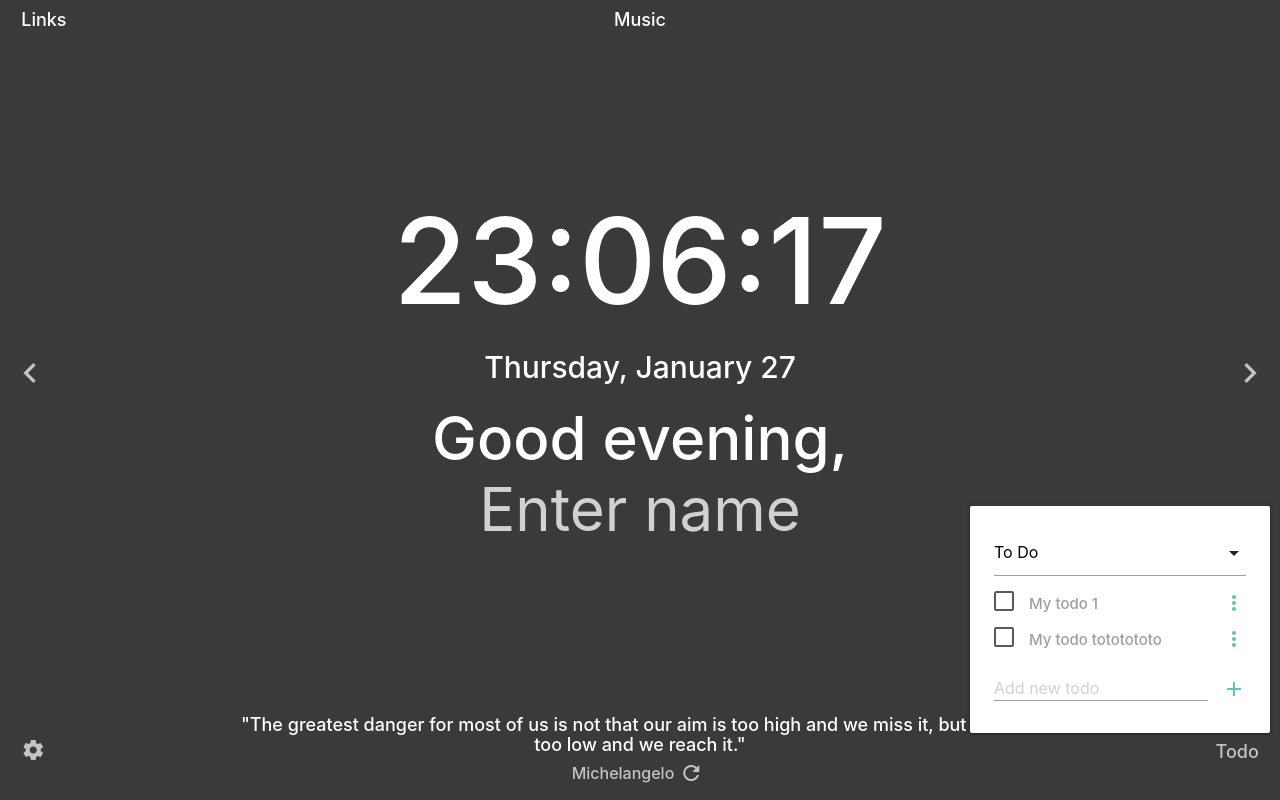
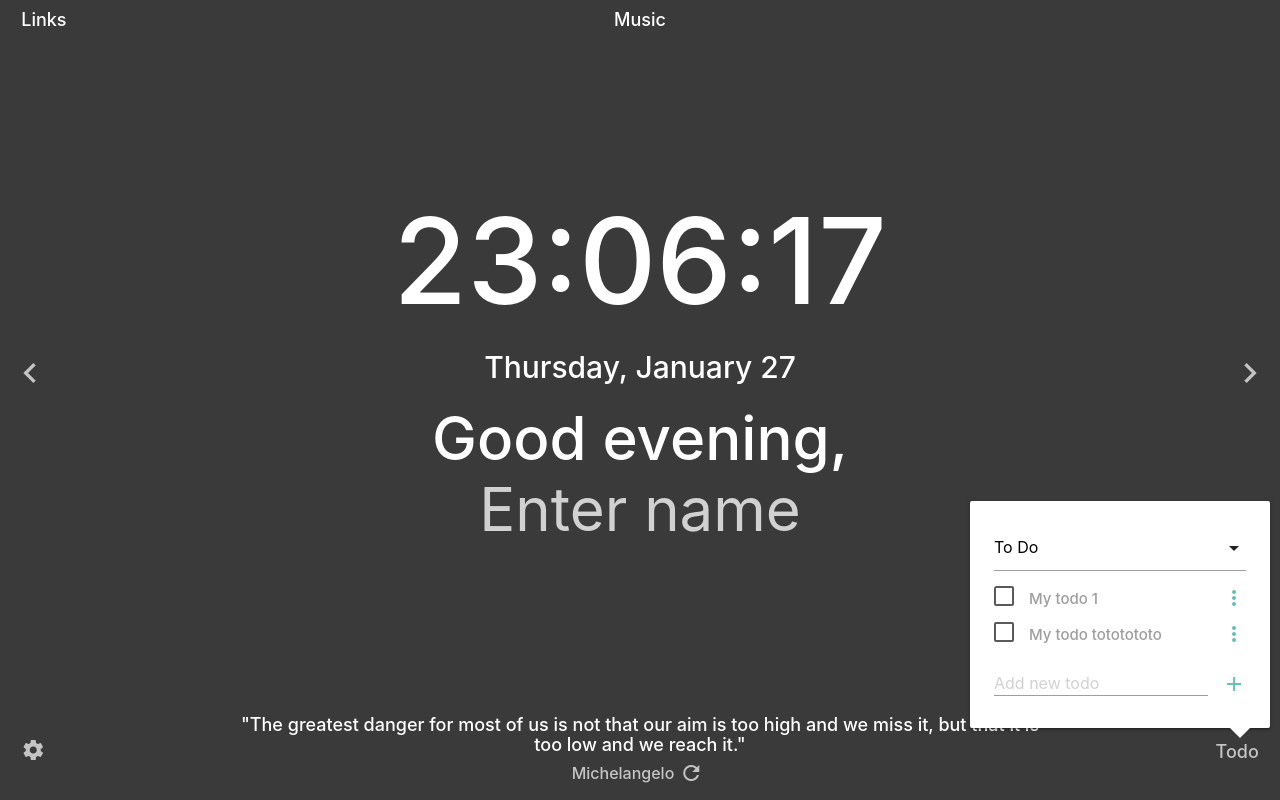
Before and after one commit to anstss/momentum, a React (Create React App) app in the folder momentum/: page / in a window 1280 px wide. Both pictures are taken after a click on the element "Todo". Built offline with nearby package versions, Linux system fonts and the light colour scheme; no server answers.

Commit message:
feat: show/hide todo-menu

```diff
--- a/momentum/src/components/todo/todo.scss
+++ b/momentum/src/components/todo/todo.scss
@@ -3,10 +3,21 @@
 
   &__container {
     position: absolute;
-    bottom: 15px;
+    bottom: 20px;
     right: 0;
     background-color: #fff;
     width: 300px;
+
+    &:after {
+      content: "";
+      position: absolute;
+      bottom: -10px;
+      right: 15px;
+      z-index: 10;
+      border-style: solid;
+      border-width: 15px 15px 0 15px;
+      border-color: #fff transparent transparent transparent;
+    }
   }
 
   &__select {
--- a/momentum/src/components/todo/todo.tsx
+++ b/momentum/src/components/todo/todo.tsx
@@ -48,6 +48,14 @@ const Todo = () => {
   const [fullTodoList, setFullTodoList] = useState<ITodo[]>([]);
   const [currentTodoList, setCurrentTodoList] = useState<ITodo[]>([]);
   const [todoType, setTodoType] = useState<string>(TODO_TYPE);
+  const [todoMenuVisibility, setTodoMenuVisibility] = useState<boolean>(false);
+
+  const handleChangeTodoVisibility = (
+    event: React.MouseEvent<Element, MouseEvent>
+  ) => {
+    setTodoMenuVisibility(!todoMenuVisibility);
+    hideItemMenu(event, fullTodoList);
+  };
 
   useEffect(() => {
     setFullTodoList(todos);
@@ -137,7 +145,7 @@ const Todo = () => {
 
   const hideItemMenu = (
     event:
-      | React.MouseEvent<HTMLDivElement, MouseEvent>
+      | React.MouseEvent<Element, MouseEvent>
       | MouseEvent
       | React.ChangeEvent<HTMLSelectElement>,
     list: ITodo[]
@@ -168,8 +176,14 @@ const Todo = () => {
 
   return (
     <section className="todo col s6 m2 right-align">
-      <span className={"icon"}>Todo</span>
-      <div className={"todo__container card-panel"}>
+      <span className={"icon"} onClick={handleChangeTodoVisibility}>
+        Todo
+      </span>
+      <div
+        className={`todo__container card-panel ${
+          todoMenuVisibility ? "" : "hidden"
+        }`}
+      >
         <div className="input-field todo__select">
           <select onChange={handleShowToDoByType}>
             <option value={TODO_TYPE}>To Do</option>
```
